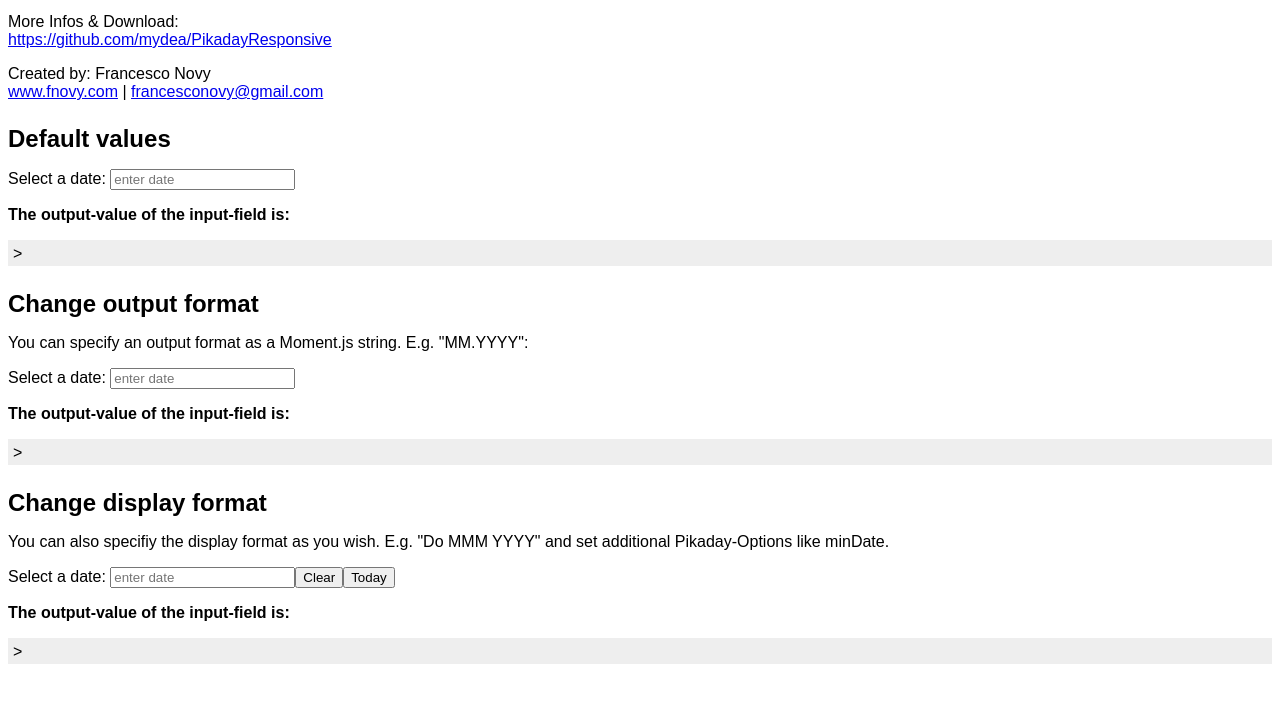
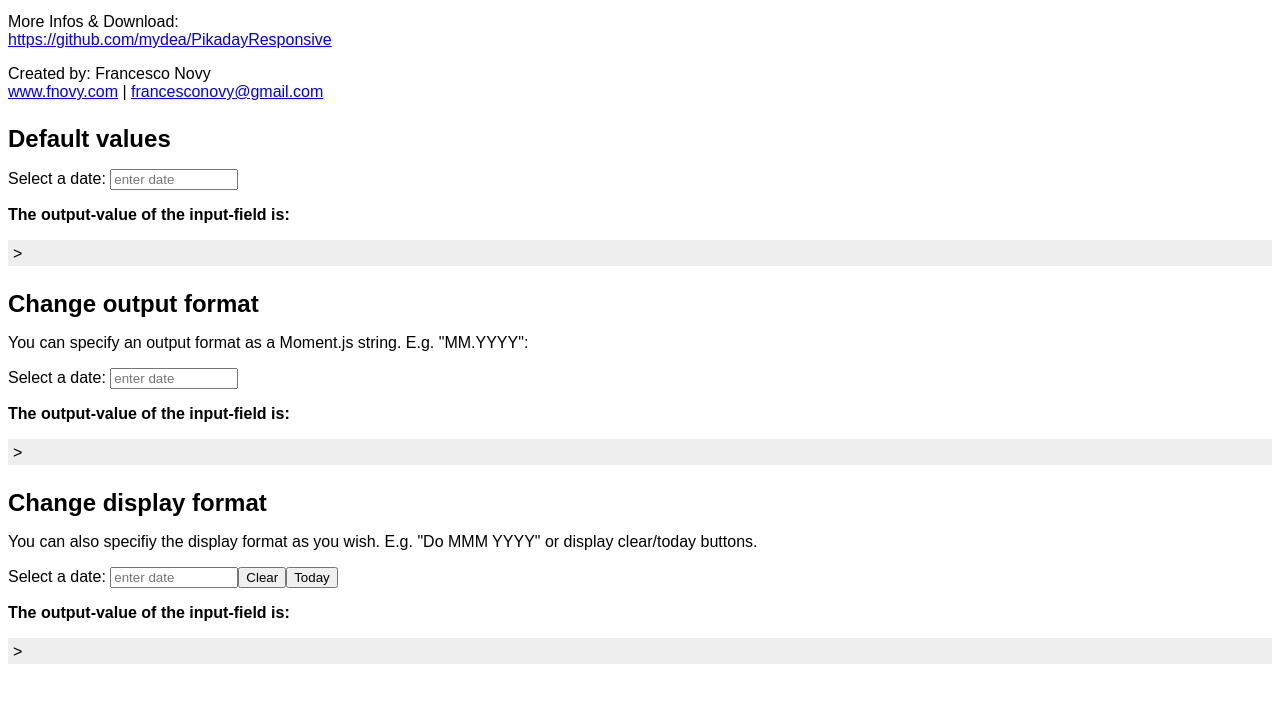
Before and after one commit to mydea/PikadayResponsive, a website with bundled scripts: page index.html in a window 1280 px wide. Shown: the part 89-792 px from the top of the page. Built offline with nearby package versions, Linux system fonts and the light colour scheme.

Commit message:
added default width for input fields (on iOS date-fields have a different default width than other input fields)

```diff
--- a/index.html
+++ b/index.html
@@ -75,7 +75,7 @@
 		<p id="output2" class="output"></p>
 
 		<h1>Change display format</h1>
-		<p>You can also specifiy the display format as you wish. E.g. "Do MMM YYYY" and set additional Pikaday-Options like minDate.</p>
+		<p>You can also specifiy the display format as you wish. E.g. "Do MMM YYYY" or display clear/today buttons.</p>
 		<p>
 			<label for="date3">Select a date:</label>
 			<input name="date" type="date" id="date3" />
@@ -115,9 +115,6 @@
 			var d3 = $("#date3").pikaday({
 				displayFormat: "Do MMMM YYYY", // default: "DD.MM.YYYY"
 				placeholder: "enter date",
-				pikadayOptions: {
-					//minDate: new Date()
-				},
 				classes: "a-special-class",
 				showClearButton: true,
 				showTodayButton: true
--- a/pikaday/pikaday.css
+++ b/pikaday/pikaday.css
@@ -195,7 +195,9 @@ http://nicolasgallagher.com/micro-clearfix-hack/
 }
 
 /* Height and width has to be equal! */
-.pikaday-display, .pikaday-invisible {}
+.pikaday-display, .pikaday-invisible {
+	width: 120px;
+}
 
 .pikaday-display-native {
 	pointer-events: none;
```
